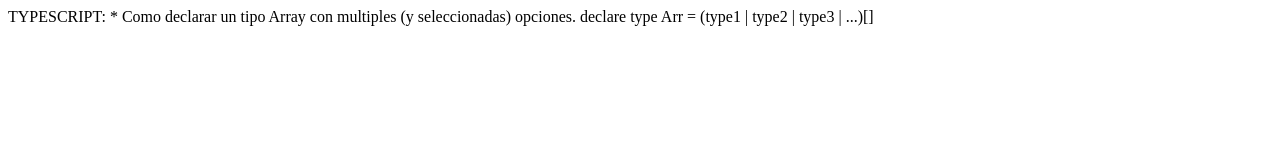
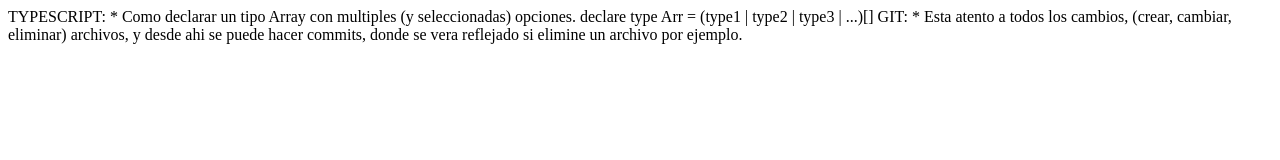
Before and after one commit to adrianvasquezhz/own-site-tips, a plain HTML site: page index.html in a window 1280 px wide. Drawn offline with Linux system fonts and the light colour scheme.

Commit message:
changes html

```diff
--- a/index.html
+++ b/index.html
@@ -10,5 +10,9 @@
     TYPESCRIPT:
     * Como declarar un tipo Array con multiples (y seleccionadas) opciones.
         declare type Arr = (type1 | type2 | type3 | ...)[]
+
+	GIT:
+	* Esta atento a todos los cambios, (crear, cambiar, eliminar) archivos, y desde ahi
+		se puede hacer commits, donde se vera reflejado si elimine un archivo por ejemplo.
 </body>
 </html>
```
